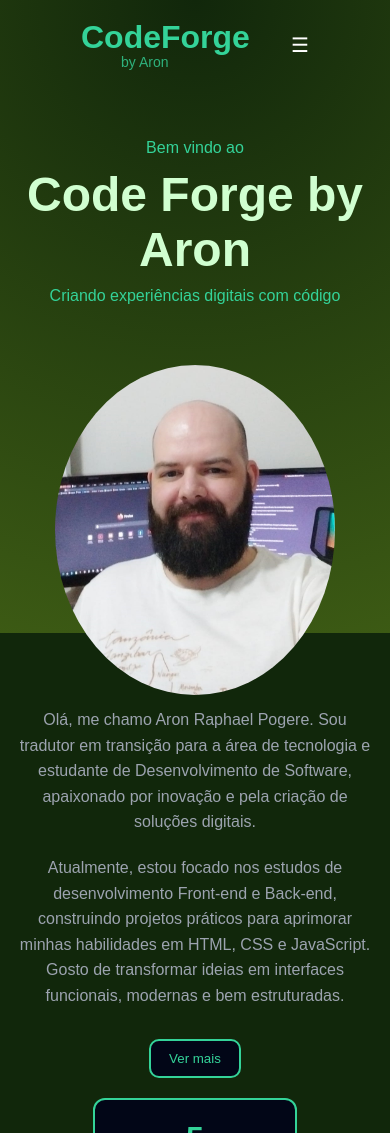
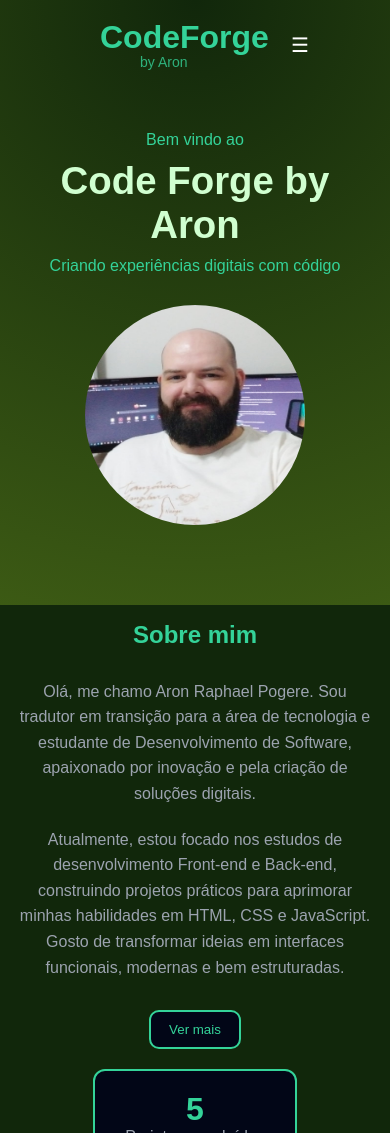
Before and after one commit to aronrp1989/Projeto-Final, a plain HTML site: page index.html in a window 390 px wide. Shown: the top 1133 px of the page. Drawn offline with Linux system fonts and the light colour scheme.

Commit message:
v0.5.6
atualização do header

```diff
--- a/style.css
+++ b/style.css
@@ -23,7 +23,7 @@
   font-size: 32px;
   line-height: 1.1;
   color: #34d399;
-  margin-left: 1px;
+  margin-left: 80px;
 }
 
 .logo span {
@@ -46,25 +46,26 @@
 .menu {
   display: flex;
   gap: 50px;
+  margin-right: 180px;
 }
 
 .hero {
-  height: 75vh;
+  min-height: 75vh;
   background: radial-gradient(circle at top, #11270B, #3C5A14);
 }
 
 .hero-container {
-  text-align: center;
-  margin-top: 3em;
+  display: flex;
+  align-items: center;
+  justify-content: space-between;
+  gap: 80px;
+  padding: 60px 80px;
 }
 
-.hero-img {
-  width: 280px;
-  max-width: 100%;
-  border-radius: 50%;
-  display: block;
-  margin: 60px auto 0 auto;
-  transform: scaleX(-1);
+.hero-text {
+  max-width: 700px;
+  text-align: left;
+  margin-left: 80px;
 }
 
 .intro {
@@ -72,13 +73,24 @@
   margin-bottom: 10px;
 }
 
+.descricao {
+  color: #34d399;
+}
+
 .hero-container h2 {
-  font-size: 3em;
+  font-size: 4em;
   margin-bottom: 10px;
 }
 
-.descricao {
-  color: #34d399;
+.hero-img {
+  width: 320px;
+  max-width: 100%;
+  border-radius: 50%;
+  display: block;
+  margin: 0;
+  margin-right: 220px;
+  transform: scaleX(-1);
+  flex-shrink: 0;
 }
 
 /* SOBRE */
@@ -376,3 +388,50 @@
     display: flex;
   }
 }
+
+@media (max-width: 768px) {
+
+  .logo {
+    margin-left: 20px;
+  }
+
+  .menu {
+    margin-right: 20px;
+  }
+
+  .hero {
+    min-height: auto;
+    padding-bottom: 40px;
+  }
+
+  .hero-container {
+    flex-direction: column;
+    align-items: center;
+    justify-content: center;
+    padding: 40px 20px;
+    gap: 30px;
+    text-align: center;
+  }
+
+  .hero-text {
+    margin-left: 0;
+    max-width: 100%;
+    text-align: center;
+  }
+
+  .hero-container h2 {
+    font-size: 2.4em;
+    margin-left: 0;
+  }
+
+  .intro,
+  .descricao {
+    margin-left: 0;
+  }
+
+  .hero-img {
+    width: 220px;
+    height: 220px;
+    margin-right: 0;
+  }
+}
```
